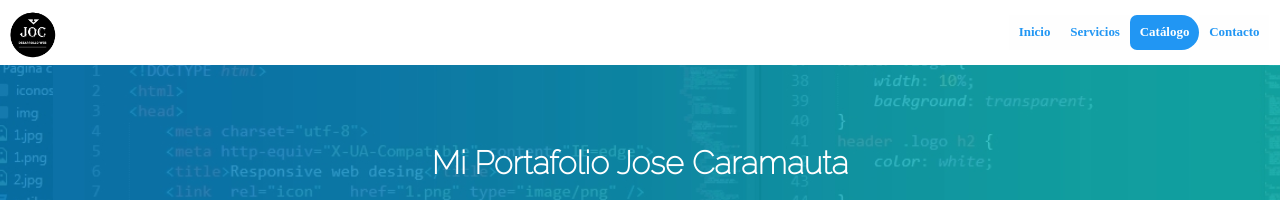
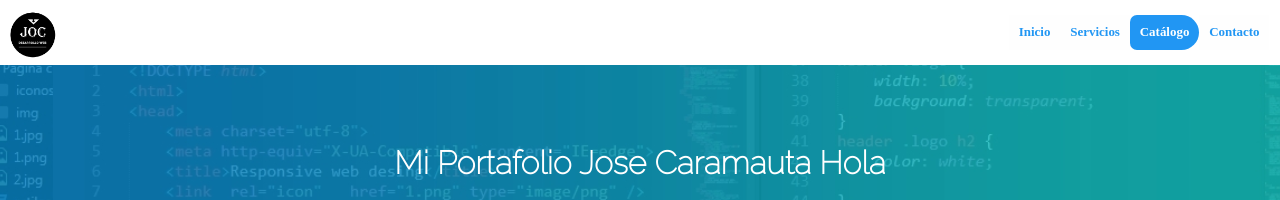
Before and after one commit to josecaramauta/myportafolio, a plain HTML site: page index.html in a window 1280 px wide. Shown: the top 200 px of the page. Drawn offline with Linux system fonts and the light colour scheme.

Commit message:
Update index.html

```diff
--- a/index.html
+++ b/index.html
@@ -29,7 +29,7 @@
 	</header>
 	<main>
 		<div class="portada">
-			<h1>mi portafolio jose caramauta</h1>
+			<h1>mi portafolio jose caramauta hola</h1>
 			<p>	 Desarrollo web , software , tecnologia movil ...</p>
 			<video src="bebe.mp4"><video>
 		</div>
```
